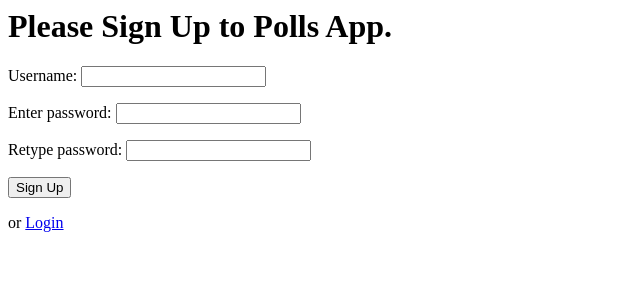
After one commit to Tatsuya-Ohara/tutorial_django_qiita_hajimete, a Django app: page /polls/signup/ in a window 1280 px wide. The commit adds this page. Shown: the top 300 px of the page, without its empty margins (0-640 px from the left). Run offline with Django 4.2, Linux system fonts and the light colour scheme.

Commit message:
その6（ログイン機能）まで完了

```diff
--- a/mysite/urls.py
+++ b/mysite/urls.py
@@ -1,7 +1,12 @@
 from django.contrib import admin
 from django.urls import include, path
+from django.views.generic import base
 
 urlpatterns = [
     path('polls/', include('polls.urls')),
     path('admin/', admin.site.urls),
+    # polls/loginにリダイレクトする
+    path('accounts/login/', base.RedirectView.as_view(pattern_name="polls:login")),
+    # polls/indexにリダイレクトする
+    path('accounts/profile/', base.RedirectView.as_view(pattern_name="polls:index")),
 ]
--- a/polls/forms.py
+++ b/polls/forms.py
@@ -1,5 +1,41 @@
 from django import forms
 from .models import Question, Choice
+from django.contrib.auth.models import User
+
+from django.contrib.auth.models import User
+
+class SignUpForm(forms.Form):
+    # 文字フィールドを3つ用意
+    username = forms.CharField(widget=forms.TextInput)
+    enter_password = forms.CharField(widget=forms.PasswordInput) # 入力文字列が見えなくなる
+    retype_password = forms.CharField(widget=forms.PasswordInput)
+
+    def clean_username(self):
+        username = self.cleaned_data.get('username')
+        if User.objects.filter(username=username).exists():
+            raise forms.ValidationError('The username has been already taken.')
+        return username
+
+    def clean_enter_password(self):
+        password = self.cleaned_data.get('enter_password')
+        if len(password) < 5:
+            raise forms.ValidationError('Password must contain 5 or more characters.')
+        return password
+
+    def clean(self):
+        super(SignUpForm, self).clean()
+        password = self.cleaned_data.get('enter_password')
+        retyped = self.cleaned_data.get('retype_password')
+        if password and retyped and (password != retyped):
+            self.add_error('retype_password', 'This does not match with the above.')
+
+    def save(self):
+        username = self.cleaned_data.get('username')
+        password = self.cleaned_data.get('enter_password')
+        new_user = User.objects.create_user(username = username)
+        new_user.set_password(password)
+        new_user.save()
+
 
 class VoteForm(forms.Form):
     # fieldを追加する: 空欄のまま送信してもOK
--- a/polls/templates/polls/detail.html
+++ b/polls/templates/polls/detail.html
@@ -1,4 +1,4 @@
-<h1>{{ question.question_text }}</h1>
+<h1>Hi, {{ user|title }}! {{ question.question_text }}</h1>
 {{ form.non_field_errors }}
 <form action="{% url 'polls:detail' question.id %}" method="post">
 <!-- クロスリクエストフォージェリ対策 -->
--- /dev/null
+++ b/polls/templates/polls/signup.html
@@ -0,0 +1,7 @@
+<h1>Please Sign Up to Polls App.</h1>
+<form action="{% url 'polls:signup' %}" method="post">
+{% csrf_token %}
+{{ form.as_p }}
+<input type="submit" value="Sign Up">
+</form>
+<p>or <a href= "{% url 'polls:login' %}">Login</a></p>
--- a/polls/urls.py
+++ b/polls/urls.py
@@ -1,3 +1,4 @@
+from django.contrib.auth import views as auth_views
 from django.urls import path
 from . import views
 
@@ -7,4 +8,7 @@ urlpatterns = [
     path('', views.index, name='index'),
     path('<int:question_id>/', views.detail, name='detail'),
     path('<int:question_id>/results/', views.results, name='results'),
+    path('signup/', views.signup, name='signup'),
+    path('login/', auth_views.LoginView.as_view(template_name="polls/login.html"), name='login'),
+    path('logout/', auth_views.LogoutView.as_view(next_page="polls:index"), name='logout'),
 ]
--- a/polls/views.py
+++ b/polls/views.py
@@ -1,3 +1,4 @@
+from django.contrib.auth.decorators import login_required
 from django.shortcuts import render, get_object_or_404, redirect
 from django.http import HttpResponse, Http404
 
@@ -14,8 +15,10 @@ def index(request):
     # # 戻り値はHttpResponse形式になっている
     # return HttpResponse('Hello, World!!')
 
+@login_required
 def detail(request, question_id):
     '''詳細ページ'''
+    user = request.user
     question = get_object_or_404(Question, pk=question_id)
 
     # ユーザーからのリクエストがPOST
@@ -30,7 +33,7 @@ def detail(request, question_id):
         # 空のフォームインスタンスを作成
         form = VoteForm(question=question)
 
-    context = {'question':question, 'form':form}
+    context = {'user': user, 'question': question, 'form': form}
     return render(request, "polls/detail.html", context)
 
 
@@ -72,3 +75,16 @@ def results(request, question_id):
     return render(request, 'polls/results.html', {'question': question})
     # response = "You are looking at the results of question %s."
     # return HttpResponse(response % question_id)
+
+def signup(request):
+    '''froms.pyのSignUpFromを処理する'''
+    if request.method == 'POST':
+        form = SignUpForm(request.POST)
+        if form.is_valid():
+            form.save()
+            return redirect('polls:index')
+    else:
+        form = SignUpForm()
+
+    context = {'form':form}
+    return render(request, 'polls/signup.html', context)
```
Also changed, not shown: polls/templates/polls/login.html (added, +7 -0 lines), db.sqlite3.
